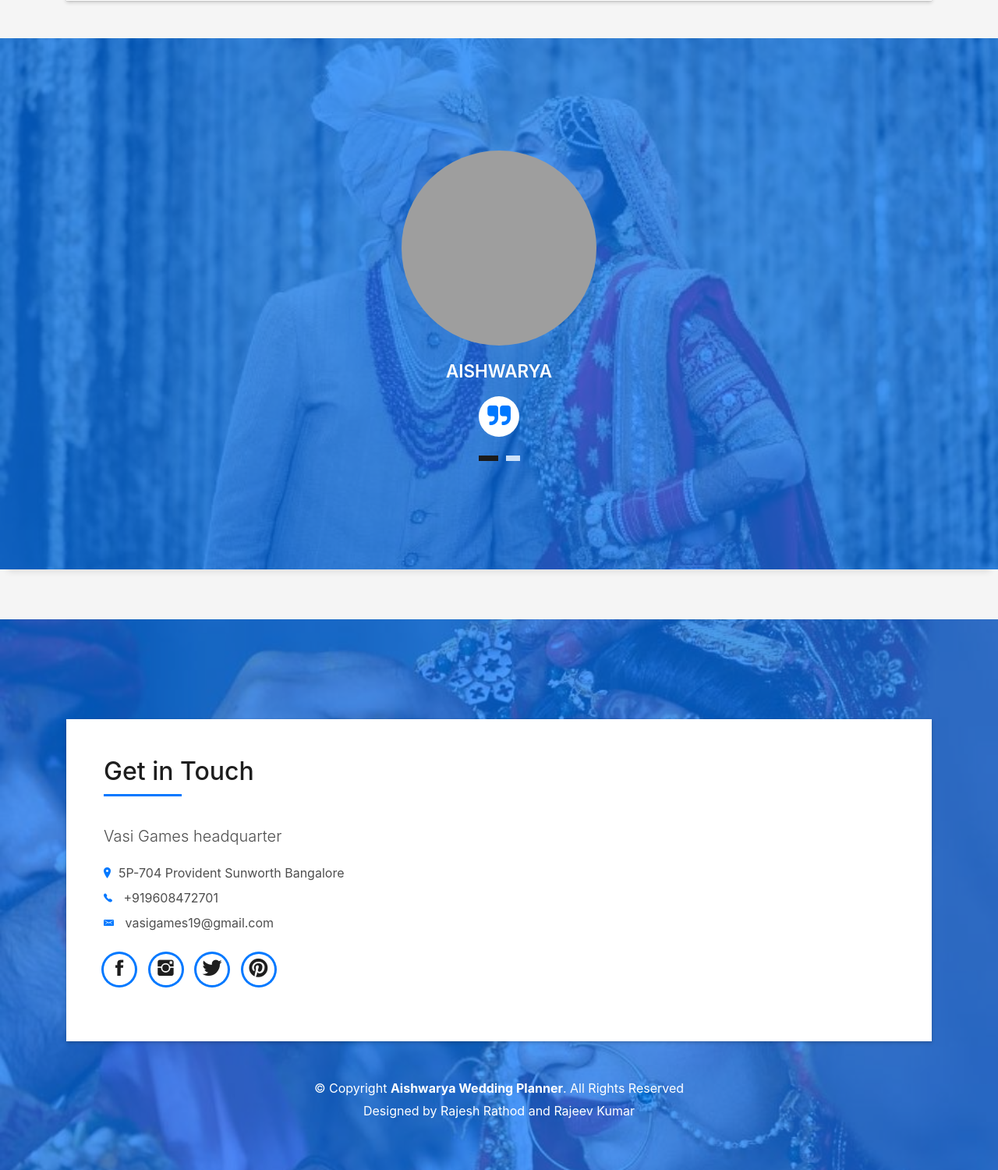
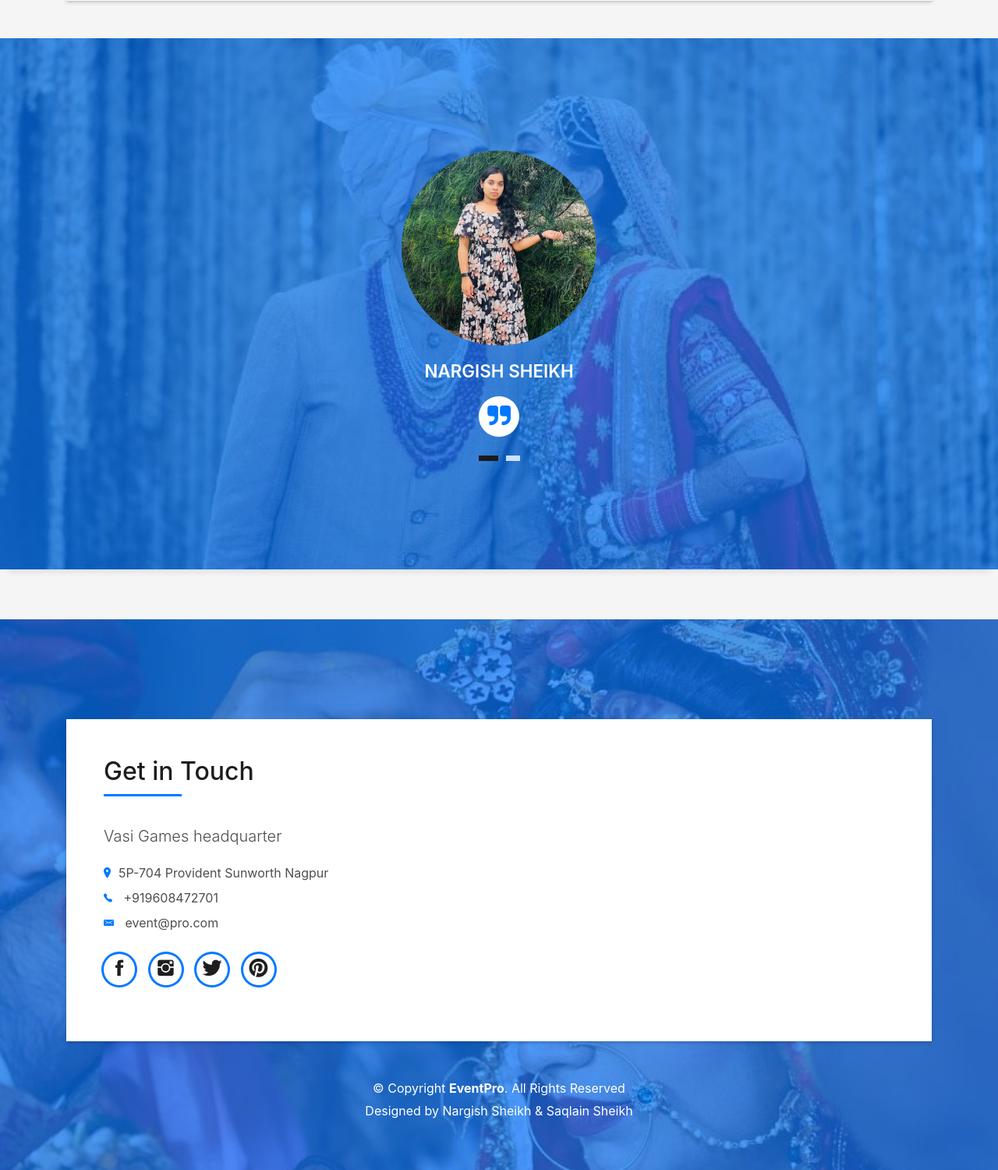
Before and after one commit to NargishSheikh/wedding2, a PHP site: page /photo.php in a window 1280 px wide. Shown: the part 2034-3534 px from the top of the page at 78% size. Run offline with PHP 8.4, Linux system fonts and the light colour scheme; a user stored in the database is signed in; data comes from the database, SQL or seed files in the repository; some web fonts are replaced; grey boxes are pictures that could not be loaded.

Commit message:
first commit

```diff
--- a/checkbooking.php
+++ b/checkbooking.php
@@ -155,9 +155,9 @@
                       Vasi Games headquarter
                      </p>
                     <ul class="list-ico">
-                      <li><span class="ion-ios-location"></span>5P-704 Provident Sunworth Bangalore</li>
+                      <li><span class="ion-ios-location"></span>5P-704 Provident Sunworth Nagpur</li>
                       <li><span class="ion-ios-telephone"></span> +919608472701</li>
-                      <li><span class="ion-email"></span> vasigames19@gmail.com</li>
+                      <li><span class="ion-email"></span> Event@Pro.com</li>
                     </ul>
                   </div>
                   <div class="socials">
@@ -180,7 +180,7 @@
         <div class="row">
           <div class="col-sm-12">
             <div class="copyright-box">
-              <p class="copyright">&copy; Copyright <strong>Aishwarya Wedding Planner</strong>. All Rights Reserved</p>
+              <p class="copyright">&copy; Copyright <strong>EventPro</strong>. All Rights Reserved</p>
               <div class="credits">
                 <!--
                   All the links in the footer should remain intact.
--- a/music.php
+++ b/music.php
@@ -212,7 +212,7 @@
           <div id="testimonial-mf" class="owl-carousel owl-theme">
             <div class="testimonial-box">
               <div class="author-test">
-                <img src="img/rajesh.jpeg" alt="" class="rounded-circle b-shadow-a" style="height: 250px; width: 250px;">
+                <img src="img/Nargish.jpeg" alt="" class="rounded-circle b-shadow-a" style="height: 250px; width: 250px;">
                 <span class="author">Nargish Sheikh </span>
               </div>
               <div class="content-test">
@@ -224,8 +224,8 @@
             </div>
             <div class="testimonial-box">
               <div class="author-test">
-                <img src="img/rajeev.jpeg" alt="" class="rounded-circle b-shadow-a" style="height: 250px; width: 250px;">
-                <span class="author">Nargish Sheikh</span>
+                <img src="img/Saqlain.jpeg" alt="" class="rounded-circle b-shadow-a" style="height: 250px; width: 250px;">
+                <span class="author">Saqlain Sheikh</span>
               </div>
               <div class="content-test">
                 <p class="description lead">
--- a/photo.php
+++ b/photo.php
@@ -36,7 +36,7 @@
   <!--/ Nav Star /-->
   <nav class="navbar navbar-b navbar-trans navbar-expand-md fixed-top" id="mainNav">
     <div class="container">
-      <a class="navbar-brand js-scroll" href="#page-top">Aishwarya Wedding Planner</a>
+      <a class="navbar-brand js-scroll" href="#page-top">EventPro</a>
       <button class="navbar-toggler collapsed" type="button" data-toggle="collapse" data-target="#navbarDefault"
         aria-controls="navbarDefault" aria-expanded="false" aria-label="Toggle navigation">
         <span></span>
@@ -68,7 +68,7 @@
       <div class="table-cell">
         <div class="container">
           <!--<p class="display-6 color-d">Hello, world!</p>-->
-          <h1 class="intro-title mb-4">Aishwarya Wedding Planner</h1>
+          <h1 class="intro-title mb-4">EventPro</h1>
           <p class="intro-subtitle"><span class="text-slider-items">Find your best Match,Make Your Wedding Memorable,Hire Us. Rest on Us</span><strong class="text-slider"></strong></p>
           <!-- <p class="pt-3"><a class="btn btn-primary btn js-scroll px-4" href="#about" role="button">Learn More</a></p> -->
         </div>
@@ -212,8 +212,8 @@
           <div id="testimonial-mf" class="owl-carousel owl-theme">
             <div class="testimonial-box">
               <div class="author-test">
-                <img src="img/rajesh.jpeg" alt="" class="rounded-circle b-shadow-a" style="height: 250px; width: 250px;">
-                <span class="author">Aishwarya </span>
+                <img src="img/Nargish.jpeg" alt="" class="rounded-circle b-shadow-a" style="height: 250px; width: 250px;">
+                <span class="author">Nargish Sheikh </span>
               </div>
               <div class="content-test">
                 <p class="description lead">
@@ -224,8 +224,8 @@
             </div>
             <div class="testimonial-box">
               <div class="author-test">
-                <img src="img/rajeev.jpeg" alt="" class="rounded-circle b-shadow-a" style="height: 250px; width: 250px;">
-                <span class="author">Rajeev Kumar</span>
+                <img src="img/Saqlain.jpeg" alt="" class="rounded-circle b-shadow-a" style="height: 250px; width: 250px;">
+                <span class="author">Saqlain Sheikh</span>
               </div>
               <div class="content-test">
                 <p class="description lead">
@@ -264,9 +264,9 @@
                       Vasi Games headquarter
                      </p>
                     <ul class="list-ico">
-                      <li><span class="ion-ios-location"></span>5P-704 Provident Sunworth Bangalore</li>
+                      <li><span class="ion-ios-location"></span>5P-704 Provident Sunworth Nagpur</li>
                       <li><span class="ion-ios-telephone"></span> +919608472701</li>
-                      <li><span class="ion-email"></span> vasigames19@gmail.com</li>
+                      <li><span class="ion-email"></span> event@pro.com</li>
                     </ul>
                   </div>
                   <div class="socials">
@@ -289,7 +289,7 @@
         <div class="row">
           <div class="col-sm-12">
             <div class="copyright-box">
-              <p class="copyright">&copy; Copyright <strong>Aishwarya Wedding Planner</strong>. All Rights Reserved</p>
+              <p class="copyright">&copy; Copyright <strong>EventPro</strong>. All Rights Reserved</p>
               <div class="credits">
                 <!--
                   All the links in the footer should remain intact.
@@ -297,7 +297,7 @@
                   Licensing information: https://bootstrapmade.com/license/
                   Purchase the pro version with working PHP/AJAX contact form: https://bootstrapmade.com/buy/?theme=DevFolio
                 -->
-                Designed by <a href="#">Rajesh Rathod and Rajeev Kumar</a>
+                Designed by <a href="#">Nargish Sheikh & Saqlain Sheikh</a>
               </div>
             </div>
           </div>
--- a/venue.php
+++ b/venue.php
@@ -212,7 +212,7 @@
           <div id="testimonial-mf" class="owl-carousel owl-theme">
             <div class="testimonial-box">
               <div class="author-test">
-                <img src="img/rajesh.jpeg" alt="" class="rounded-circle b-shadow-a" style="height: 250px; width: 250px;">
+                <img src="img/Nargish.jpeg" alt="" class="rounded-circle b-shadow-a" style="height: 250px; width: 250px;">
                 <span class="author">Nargish Sheikh </span>
               </div>
               <div class="content-test">
@@ -224,7 +224,7 @@
             </div>
             <div class="testimonial-box">
               <div class="author-test">
-                <img src="img/rajeev.jpeg" alt="" class="rounded-circle b-shadow-a" style="height: 250px; width: 250px;">
+                <img src="img/Saqlain.jpeg" alt="" class="rounded-circle b-shadow-a" style="height: 250px; width: 250px;">
                 <span class="author">Saqlain Sheikh</span>
               </div>
               <div class="content-test">
```
Also changed, not shown: cat.php (+6 -6 lines), decoration.php (renamed from decoration2.php, +6 -6 lines), index.php (+4 -4 lines), profile.php (+11 -8 lines), theme.php (+4 -4 lines), img/Nargish.jpeg (added), img/Saqlain.jpeg (added).
